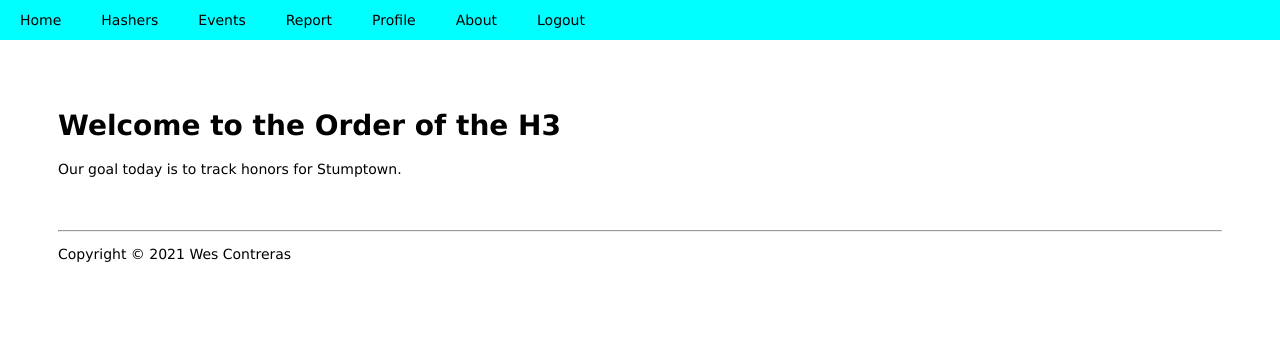
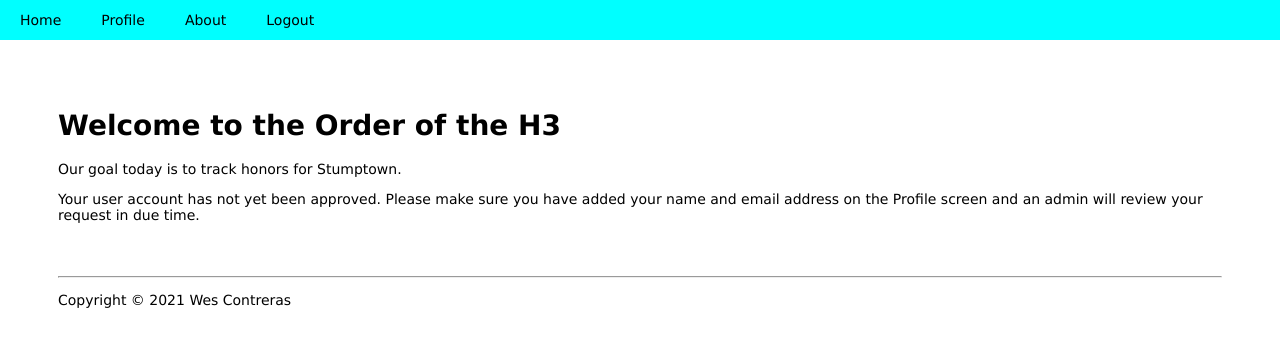
Before and after one commit to wescpdx/orderh3, a Node server app: page / in a window 1280 px wide. Shown: the top 347 px of the page. Run offline with Node 20, Linux system fonts and the light colour scheme; the visitor is signed in with stand-in values (Sample User, id 1); some libraries are stand-ins or nearby versions.

Commit message:
various cleanup bits

```diff
--- a/app.js
+++ b/app.js
@@ -60,7 +60,8 @@ app.use(express.static(path.join(__dirname, 'public')));
 
 // Vars to make available to all views
 app.use((req, res, next) => {
-  res.locals.loggedIn = !!req.user;  // So header can render correctly
+  res.locals.loggedIn = !!req.user;
+  res.locals.dataEntry = !!auth.isDataEntry(req);
   next();
 })
 
--- a/bin/auth.js
+++ b/bin/auth.js
@@ -5,6 +5,10 @@ const auth = {
 
   isLoggedIn: function(req) {
     return req.user && req.user.uid ? true : false;
+  },
+
+  isDataEntry: function(req) {
+    return (req.isAuthenticated() && (req.user.permissions === "data_entry" || req.user.permissions === "admin"));
   },
 
   getUserData: async function(key) {
--- a/bin/h3db.js
+++ b/bin/h3db.js
@@ -263,7 +263,7 @@ const h3db = {
   fetchHasherListByMostRecent: async function(id) {
     try {
       const res = await pool.query(`SELECT id, real_name, hash_name
-        FROM hasher ORDER BY updated LIMIT 10`);
+        FROM hasher ORDER BY updated DESC LIMIT 10`);
       log.logVerbose(`h3db.fetchHasherListByMostRecent: ${res.command} query issued, ${res.rowCount} rows affected`);
       if (res.rowCount > 0) {
         return res.rows;
@@ -300,7 +300,7 @@ const h3db = {
   fetchHasherListBySearchTerm: async function(term) {
     try {
       const res = await pool.query(`SELECT id, real_name, hash_name
-        FROM hasher WHERE real_name ILIKE $1 OR hash_name ILIKE $1`, [ `%${term}%` ]);
+        FROM hasher WHERE real_name ILIKE $1 OR hash_name ILIKE $1 OR fb_name ILIKE $1`, [ `%${term}%` ]);
       log.logVerbose(`h3db.fetchHasherListBySearchTerm: ${res.command} query issued, ${res.rowCount} rows affected`);
       if (res.rowCount > 0) {
         return res.rows;
@@ -377,10 +377,6 @@ const h3db = {
   },
 
   createHasher: async function(hasher) {
-    if (!validHasherObject(hasher)) {
-      log.logError('h3db.createHasher: Invalid hasher data.');
-      return;
-    }
     try {
       const res = await pool.query(`INSERT INTO hasher (real_name, hash_name, fb_name, fb_url, kennel, notes, updated)
         VALUES ($1, $2, $3, $4, $5, $6, NOW())`,
--- a/views/pages/index.ejs
+++ b/views/pages/index.ejs
@@ -14,8 +14,15 @@
     <p>Our goal today is to track honors for Stumptown.</p>
 
     <% if (!loggedIn) { %>
-    <p><a href="/auth/google"><img src="/images/btn_google_signin_light_normal_web.png" /></a></p>
+      <p><a href="/auth/google"><img src="/images/btn_google_signin_light_normal_web.png" /></a></p>
     <% } %>
+
+    <% if (loggedIn && !dataEntry) { %>
+      <p>Your user account has not yet been approved. Please make sure you have added your name
+        and email address on the Profile screen and an admin will review your request in due time.
+      </p>
+    <% } %>
+
 
 </main>
 
--- a/views/partials/header.ejs
+++ b/views/partials/header.ejs
@@ -4,7 +4,7 @@
       <a class="nav-link" href="/">Home</a>
     </li>
 
-    <% if (typeof loggedIn === "boolean" && loggedIn) { %>
+    <% if (typeof dataEntry === "boolean" && dataEntry) { %>
       <li class="nav-item">
         <a class="nav-link" href="/hasher/">Hashers</a>
       </li>
@@ -14,12 +14,19 @@
       <li class="nav-item">
         <a class="nav-link" href="/reports/honors-due">Report</a>
       </li>
+    <% } %>
+
+    <% if (typeof loggedIn === "boolean" && loggedIn) { %>
       <li class="nav-item">
         <a class="nav-link" href="/profile">Profile</a>
       </li>
-      <li class="nav-item">
-        <a class="nav-link" href="/about">About</a>
-      </li>
+    <% } %>
+
+    <li class="nav-item">
+      <a class="nav-link" href="/about">About</a>
+    </li>
+
+    <% if (typeof loggedIn === "boolean" && loggedIn) { %>
       <li class="nav-item">
         <a class="nav-link" href="/auth/logout">Logout</a>
       </li>
--- a/views/partials/list-events.ejs
+++ b/views/partials/list-events.ejs
@@ -6,10 +6,10 @@
       <td>Kennel</td>
       <td>Number</td>
       <td>Title</td>
-      <% if (typeof locals.events[0].hare !== "undefined") { %>
+      <% if (events && events.length > 0 && typeof locals.events[0].hare !== "undefined") { %>
         <td>Hare?</td>
       <% } %>
-      <% if (typeof locals.events[0].jedi !== "undefined") { %>
+      <% if (events && events.length > 0 && typeof locals.events[0].jedi !== "undefined") { %>
         <td>Jedi?</td>
       <% } %>
     </tr>
```
